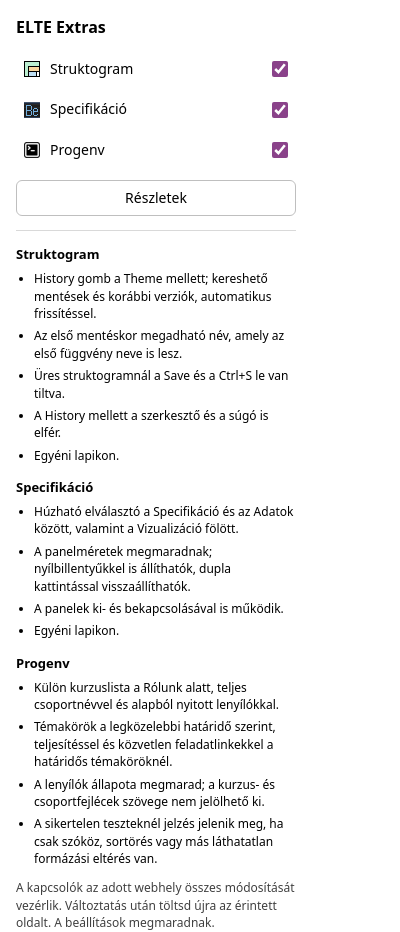
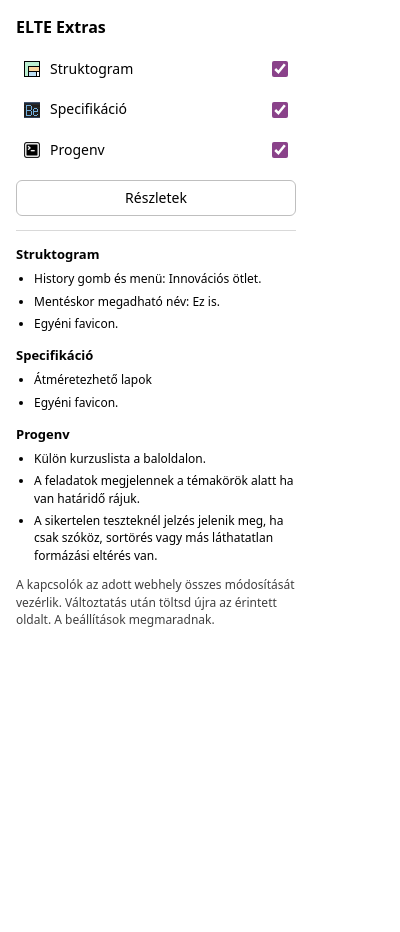
Before and after one commit to mezozoltan/elte-extras, a browser extension: page popup.html in a window 400 px wide. Both pictures are taken after a click on the button "Részletek". After the commit the page ends 844 px from the top, so only its background shows below. Drawn offline with Linux system fonts and the light colour scheme.

Commit message:
Update feature details with requested Hungarian text

```diff
--- a/package.json
+++ b/package.json
@@ -1,6 +1,6 @@
 {
   "name": "elte-extras",
-  "version": "1.10.0",
+  "version": "1.10.1",
   "private": true,
   "description": "Firefox extension with extras for ELTE Stuki, Specifikáció, and Progenv",
   "scripts": {
--- a/popup.html
+++ b/popup.html
@@ -18,24 +18,19 @@
   <section id="details" hidden aria-label="A kiegészítő módosításai">
     <h2>Struktogram</h2>
     <ul>
-      <li>History gomb a Theme mellett; kereshető mentések és korábbi verziók, automatikus frissítéssel.</li>
-      <li>Az első mentéskor megadható név, amely az első függvény neve is lesz.</li>
-      <li>Üres struktogramnál a Save és a Ctrl+S le van tiltva.</li>
-      <li>A History mellett a szerkesztő és a súgó is elfér.</li>
-      <li>Egyéni lapikon.</li>
+      <li>History gomb és menü: Innovációs ötlet.</li>
+      <li>Mentéskor megadható név: Ez is.</li>
+      <li>Egyéni favicon.</li>
     </ul>
     <h2>Specifikáció</h2>
     <ul>
-      <li>Húzható elválasztó a Specifikáció és az Adatok között, valamint a Vizualizáció fölött.</li>
-      <li>A panelméretek megmaradnak; nyílbillentyűkkel is állíthatók, dupla kattintással visszaállíthatók.</li>
-      <li>A panelek ki- és bekapcsolásával is működik.</li>
-      <li>Egyéni lapikon.</li>
+      <li>Átméretezhető lapok</li>
+      <li>Egyéni favicon.</li>
     </ul>
     <h2>Progenv</h2>
     <ul>
-      <li>Külön kurzuslista a Rólunk alatt, teljes csoportnévvel és alapból nyitott lenyílókkal.</li>
-      <li>Témakörök a legközelebbi határidő szerint, teljesítéssel és közvetlen feladatlinkekkel a határidős témaköröknél.</li>
-      <li>A lenyílók állapota megmarad; a kurzus- és csoportfejlécek szövege nem jelölhető ki.</li>
+      <li>Külön kurzuslista a baloldalon.</li>
+      <li>A feladatok megjelennek a témakörök alatt ha van határidő rájuk.</li>
       <li>A sikertelen teszteknél jelzés jelenik meg, ha csak szóköz, sortörés vagy más láthatatlan formázási eltérés van.</li>
     </ul>
     <p>A kapcsolók az adott webhely összes módosítását vezérlik. Változtatás után töltsd újra az érintett oldalt. A beállítások megmaradnak.</p>
```
Also changed, not shown: TELEPITES.md (+1 -1 lines), README.md, manifest.json, 1 other file.
